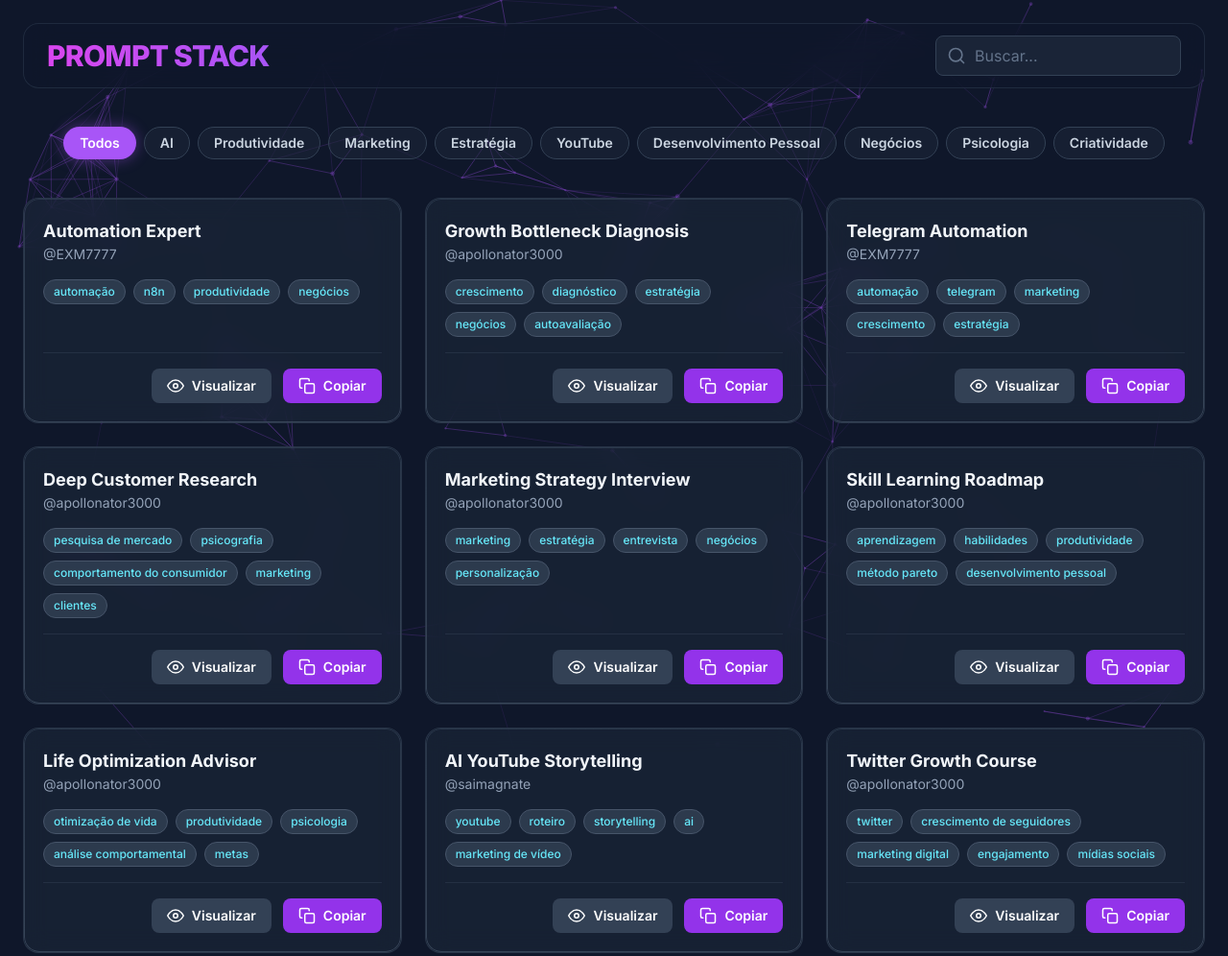
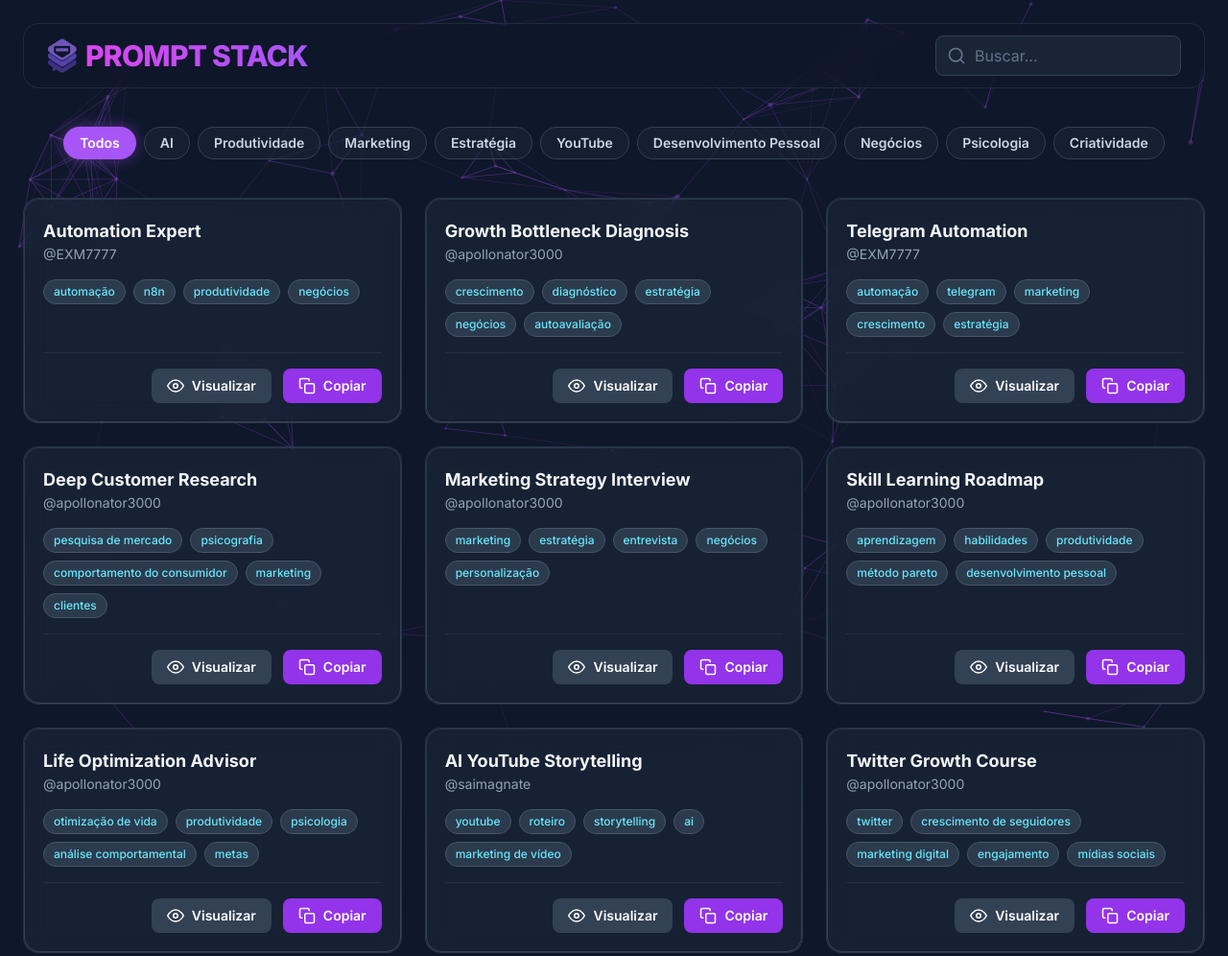
Before and after one commit to guikfe/prompts, a plain HTML site: page index.html in a window 1280 px wide. Shown: the top 996 px of the page at 96% size. Drawn offline with nearby package versions, Linux system fonts and the light colour scheme.

Commit message:
feat: add logo to header and update layout in index.html

```diff
--- a/index.html
+++ b/index.html
@@ -160,9 +160,12 @@
     <header class="p-4 sm:p-6 sticky top-0 z-20">
         <div
             class="max-w-7xl mx-auto flex flex-col sm:flex-row justify-between items-center gap-4 py-3 px-6 bg-slate-900/50 backdrop-blur-lg border border-slate-700/50 rounded-2xl">
-            <h1 class="text-2xl sm:text-3xl font-extrabold tracking-tight gradient-text">
-                PROMPT STACK
-            </h1>
+            <div class="flex">
+                <img src="logo.png" alt="Logo" class="w-8 mr-2">
+                <h1 class="text-2xl sm:text-3xl font-extrabold tracking-tight gradient-text">
+                    PROMPT STACK
+                </h1>
+            </div>
             <div class="relative w-full sm:w-auto">
                 <input type="search" id="search-input"
                     class="w-full sm:w-64 bg-slate-800/80 border border-slate-700 rounded-lg pl-10 pr-4 py-2 focus:ring-2 focus:ring-purple-500 focus:outline-none transition-all duration-300 placeholder:text-slate-500"
```
Also changed, not shown: logo.png (added).
